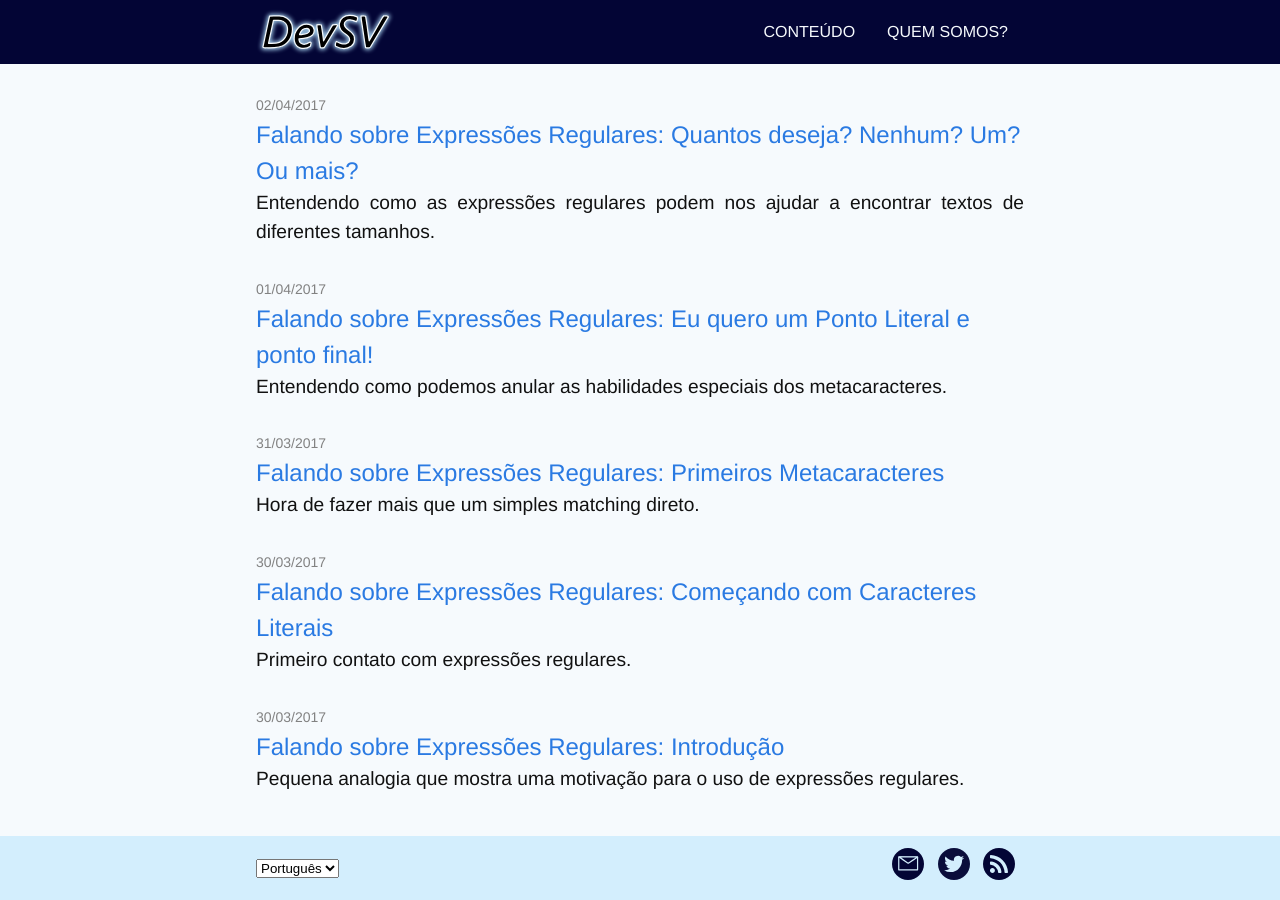
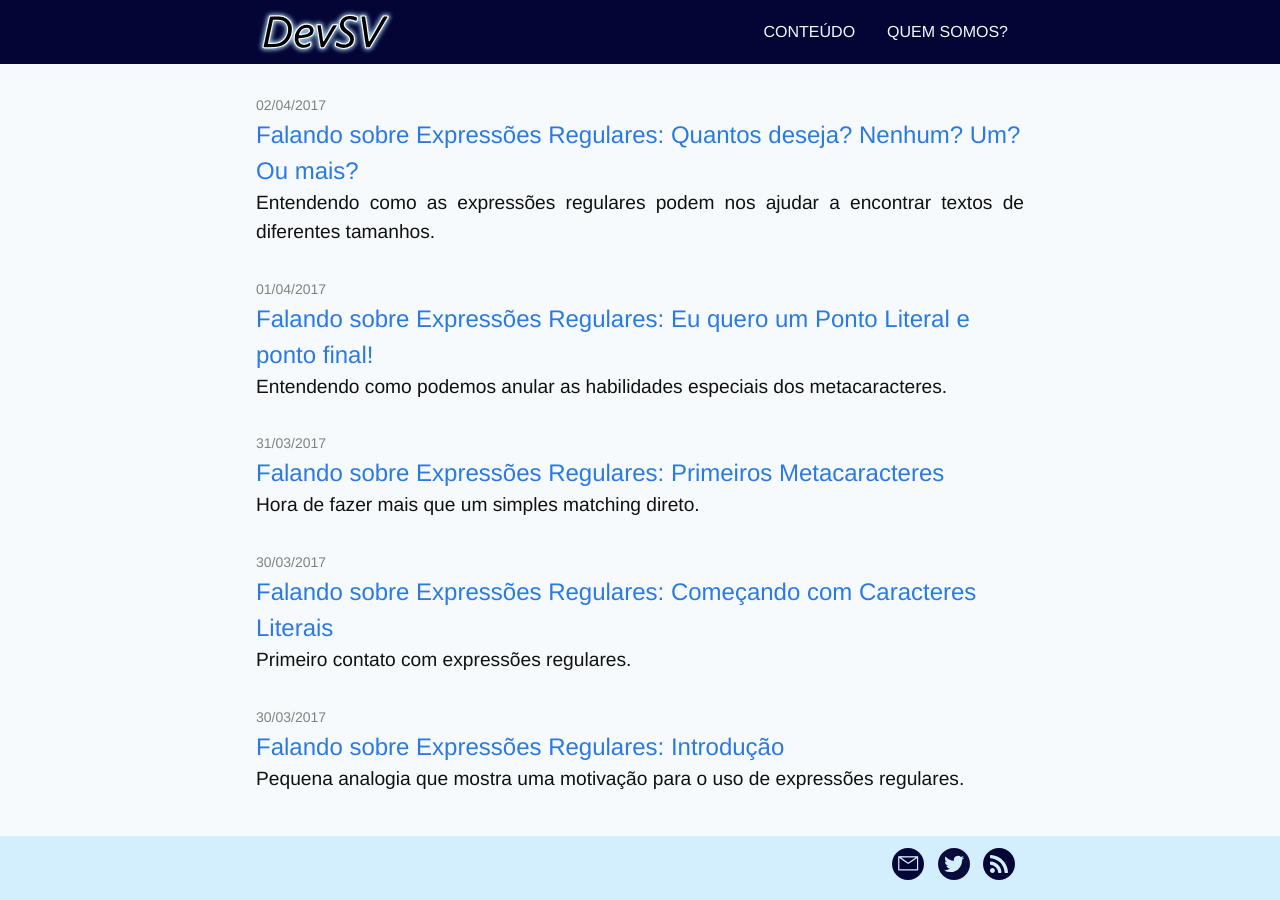
Before and after one commit to devsvbr/devsvbr.github.io, a Jekyll site: the page built from index.html, in a window 1280 px wide and 900 px high, scrolled down 1318 px. Built offline with Jekyll 4.4.1, drawn with Linux system fonts in a browser that asks for light colours.

Commit message:
exibe combo de idioma dependendo de atributo da pagina

```diff
--- a/_includes/footer.html
+++ b/_includes/footer.html
@@ -1,6 +1,6 @@
 <footer class="page-footer">
   <div class="wrapper">
-    {% if page.lang %}
+    {% if page.langvisible %}
       <div class="language-selector">
         <div>
           <select id="footer-language-select" name="language">
```
